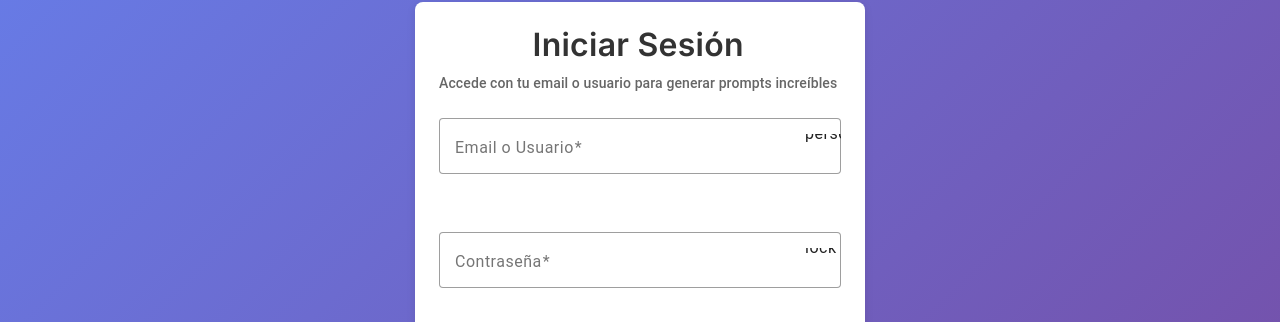
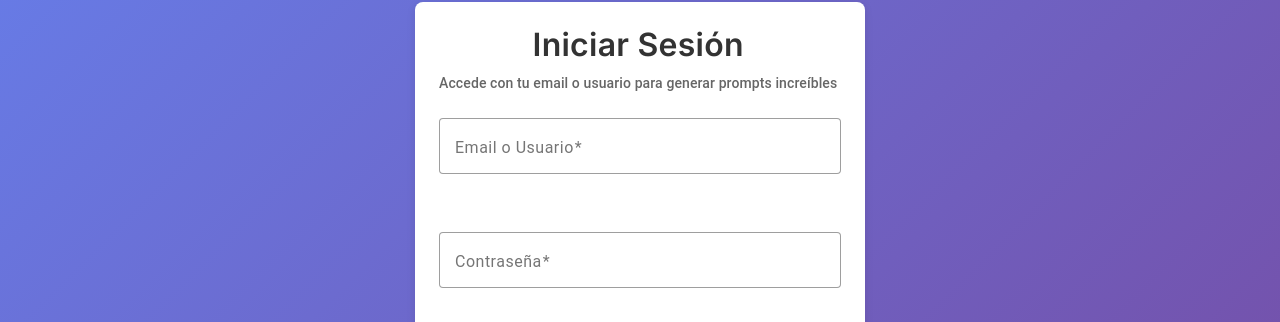
Before and after one commit to Biershoot/SaaS_generador_de_prompts_frontend, an Angular app: page /login in a window 1280 px wide. Shown: the part 214-536 px from the top of the page. Built offline with nearby package versions, Linux system fonts and the light colour scheme; no server answers.

Commit message:
refactor: eliminar iconos decorativos de los campos de entrada del formulario de login

```diff
--- a/src/app/pages/login/login.component.html
+++ b/src/app/pages/login/login.component.html
@@ -34,7 +34,6 @@
               placeholder="ejemplo@correo.com o tu_usuario"
               required
               autocomplete="username">
-            <mat-icon matSuffix>person</mat-icon>
           </mat-form-field>
         </div>
 
@@ -50,7 +49,6 @@
               placeholder="••••••••"
               required
               autocomplete="current-password">
-            <mat-icon matSuffix>lock</mat-icon>
           </mat-form-field>
         </div>
 
```
